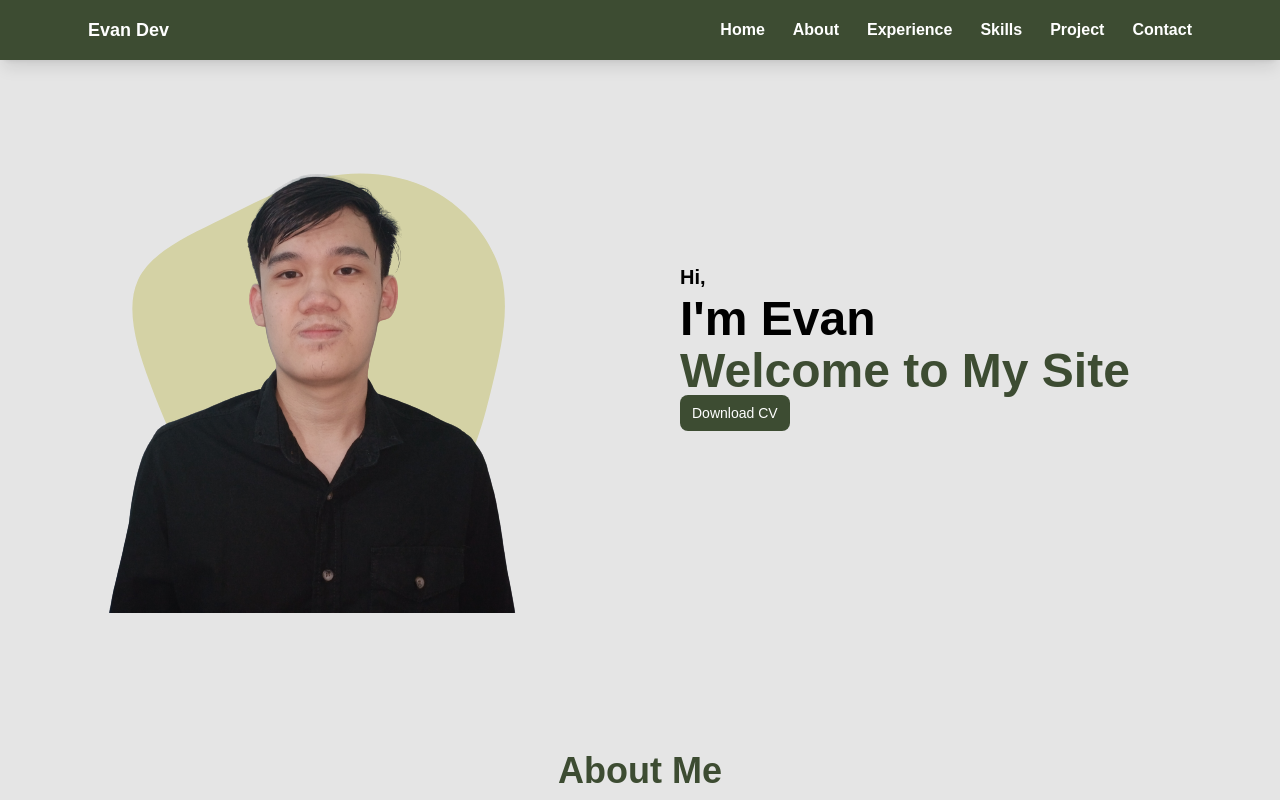
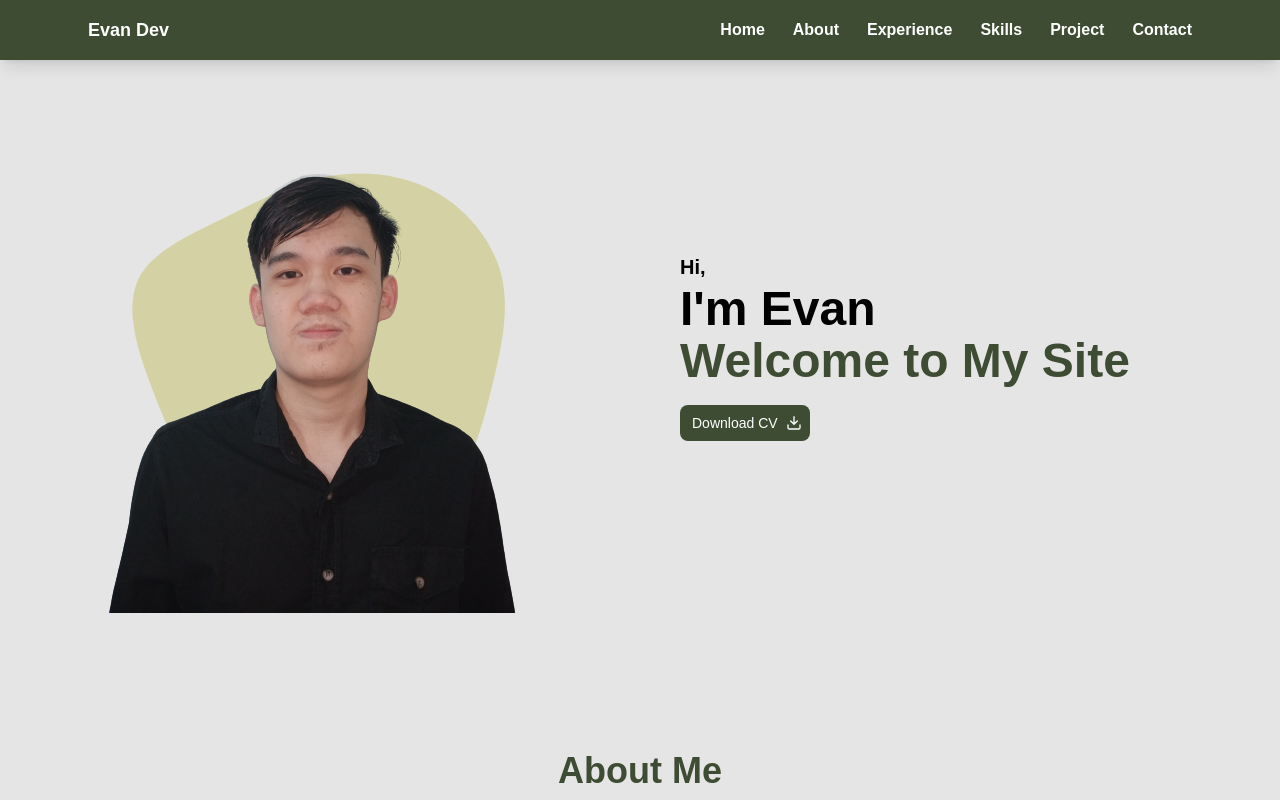
Before and after one commit to EvanSamuelW/Portfolio, a website: page index.html in a window 1280 px wide. Shown: the top 800 px of the page. Drawn offline with nearby package versions, Linux system fonts and the light colour scheme.

Commit message:
fix download

```diff
--- a/index.html
+++ b/index.html
@@ -88,8 +88,9 @@
                     <div class="w-full self-center mt-20 px-10 lg:w-1/2 sm:order-last" data-aos="fade-in">
                         <h1 class="text-lg font-semibold md:text-xl">Hi,</h1> <span class="mt-1 block text-4xl font-bold lg:text-5xl">I'm Evan</span></h1>
                         <h1 class="text-base font-semibold text-primary md:text-xl"></h1> <span class="mt-1 block text-4xl font-bold text-primary  lg:text-5xl">Welcome to My Site</span></h1>
-                        <a href="CV.pdf" download="CV_EvanSamuelWiyendra" target="_blank" class="inline-flex items-center py-2 px-3 text-sm font-medium text-center text-white  bg-primary rounded-lg hover:bg-yellow focus:ring-4 focus:outline-none">
+                        <a href="CV.pdf" download="CV_EvanSamuelWiyendra" target="_blank" class="inline-flex items-center py-2 px-3 text-sm mt-5 text-center text-white  bg-primary rounded-lg hover:bg-yellow focus:ring-4 focus:outline-none">
                           Download CV
+                          <svg xmlns="http://www.w3.org/2000/svg" class="ml-2 -mr-1 w-4 h-4 " viewBox="0 0 24 24" fill="none" stroke="#fff" stroke-width="2" stroke-linecap="round" stroke-linejoin="round"><path d="M3 15v4c0 1.1.9 2 2 2h14a2 2 0 0 0 2-2v-4M17 9l-5 5-5-5M12 12.8V2.5"/></svg>
                         </a>
 
                     </div>
```
